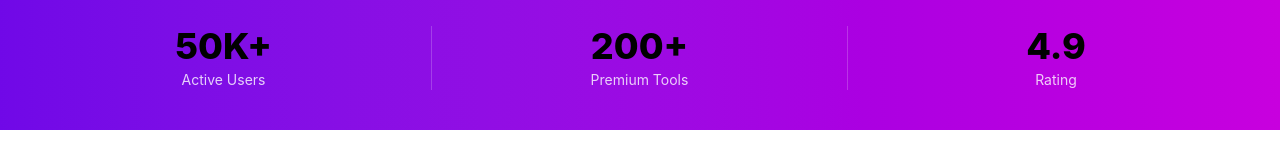
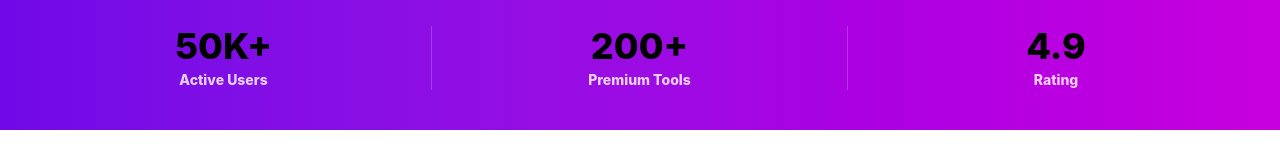
Before and after one commit to mrrahat2004/b13-A6, a React (Vite) app: page / in a window 1280 px wide. Shown: the part 535-695 px from the top of the page. Built offline with nearby package versions, Linux system fonts and the light colour scheme.

Commit message:
some more work done

```diff
--- a/src/App.jsx
+++ b/src/App.jsx
@@ -133,9 +133,9 @@ function DigiToolsUI() {
       </section>
 
       <section className="grid grid-cols-1 md:grid-cols-3 text-center bg-gradient-to-r from-violet-700 to-fuchsia-600 py-10 px-4 shadow-xl">
-        <div className="border-r border-white/20 last:border-r-0"><h3 className="text-4xl font-extrabold">50K+</h3><p className="text-sm text-white/80 mt-1">Active Users</p></div>
-        <div className="border-r border-white/20 last:border-r-0"><h3 className="text-4xl font-extrabold">200+</h3><p className="text-sm text-white/80 mt-1">Premium Tools</p></div>
-        <div><h3 className="text-4xl font-extrabold">4.9</h3><p className="text-sm text-white/80 mt-1">Rating</p></div>
+        <div className="border-r border-white/20 last:border-r-0"><h3 className="text-4xl font-extrabold">50K+</h3><p className="text-sm text-white/80 mt-1 font-extrabold">Active Users</p></div>
+        <div className="border-r border-white/20 last:border-r-0"><h3 className="text-4xl font-extrabold">200+</h3><p className="text-sm text-white/80 mt-1 font-extrabold">Premium Tools</p></div>
+        <div><h3 className="text-4xl font-extrabold ">4.9</h3><p className="text-sm text-white/80 mt-1 font-extrabold">Rating</p></div>
       </section>
 
        <section className="px-6 py-16 bg-white text-gray-900">
```
